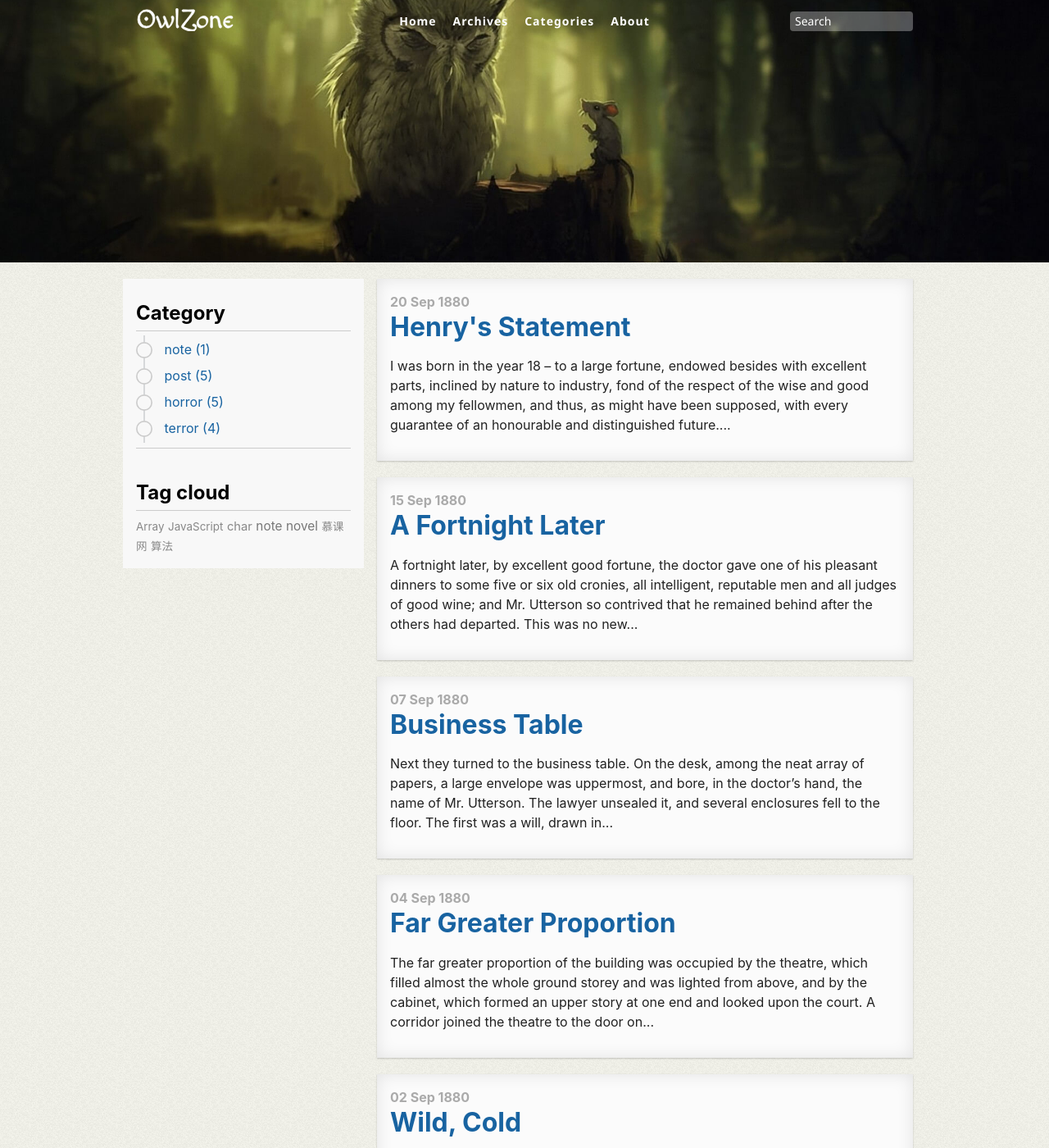
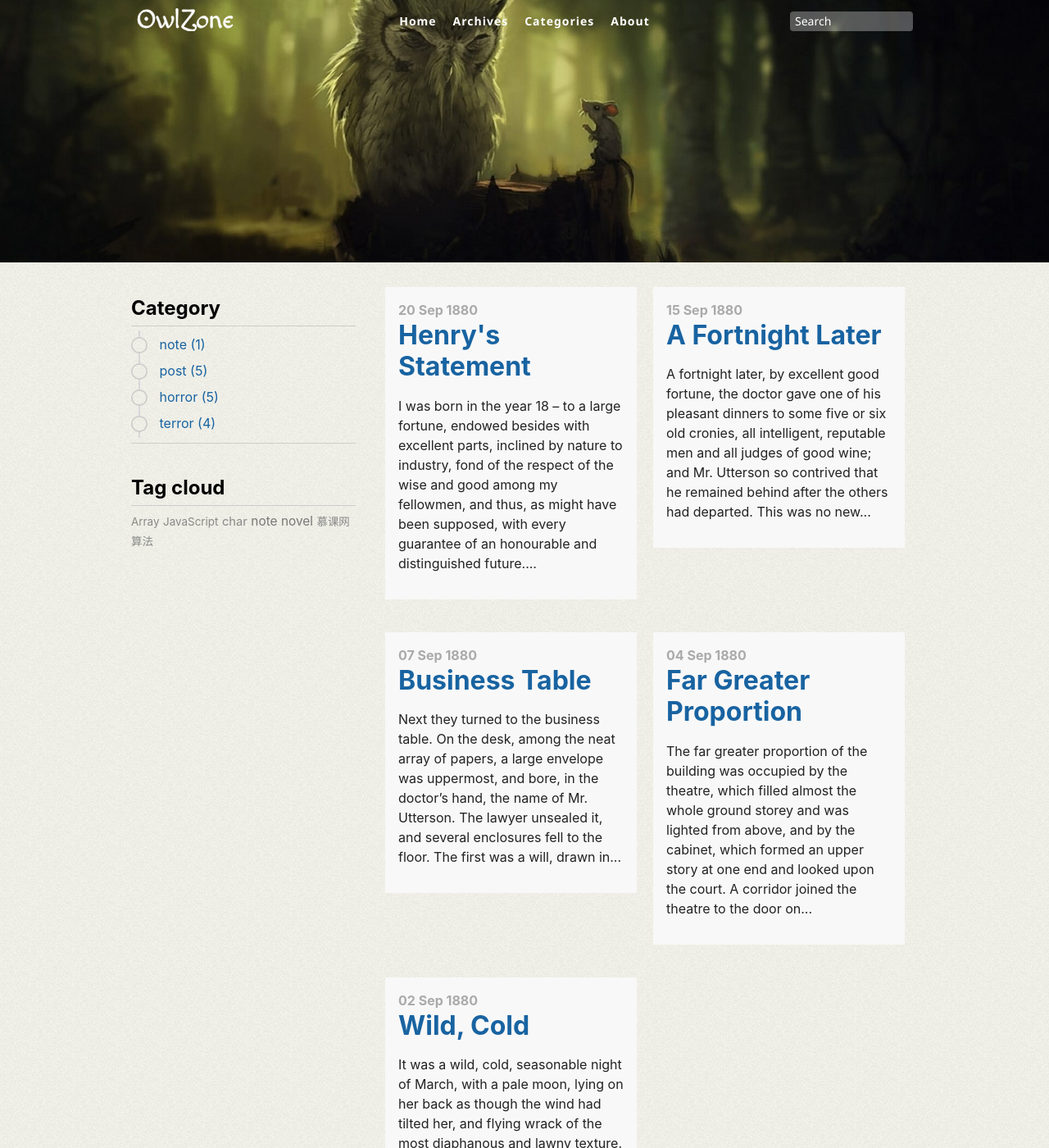
Before and after one commit to mapkts/owlzone, a Jekyll site: the page built from index.html, in a window 1280 px wide and 1400 px high. Shown: the whole window at 82% size. Built offline with Jekyll 4.4.1, drawn with Linux system fonts in a browser that asks for light colours; the list of posts is cut into pages by our own code.

Commit message:
Update header.js

```diff
--- a/assets/css/style.css
+++ b/assets/css/style.css
@@ -455,13 +455,21 @@ p {
 	text-align: left;
 	color: #222;
 }
-
+.flex-items {
+	display: flex;
+	flex-wrap: wrap;
+}
 .post-area li {
+	max-width: 50%;
 	position: relative;
 	margin-bottom: 20px;
+	padding: 10px;
+	/* background-color: #f8f8f8; */
+	/* box-shadow: 0 1px 2px rgba(0,0,0,.2), 0 0 20px rgba(0,0,0,.1) inset; */
+}
+.card {
+	background-color: #f8f8f8;
 	padding: 16px;
-	background-color: #fbfbfb;
-	box-shadow: 0 1px 2px rgba(0,0,0,.2), 0 0 20px rgba(0,0,0,.1) inset;
 }
 
 .post-area hr {
@@ -579,7 +587,11 @@ p {
 .widget-area {
 	float: left;
 	width: 30%;
-	background-color: #f8f8f8;
+	/* background-color: #f8f8f8; */
+	padding: 10px;
+}
+.widget-area .inner {
+	background: #f8f8f8;
 	padding: 16px;
 }
 @media (max-width: 980px) {
--- a/assets/js/owlzone.js
+++ b/assets/js/owlzone.js
@@ -5,16 +5,22 @@
 		$mask = $(".opacity-mask"),
 		$window = $(window),
 		animateHeight = $header.rect().height - $topbar.rect().height,
-		opacity, timer, reset;
+		opacity, timer, reset,
+		last = 0,
+		timeGap = 50;
 
 	$window.on("scroll", function () {
-		if (timer) {
-			clearTimeout(timer);
+		var now = new Date().getTime();
+
+		if (!timer) {
+			if (now - last > timeGap) {
+				timer = setTimeout(function () {
+					last = new Date().getTime();
+					applyOpacity();
+					timer = null;
+				}, timeGap)
+			}
 		}
-		timer = setTimeout(function () {
-			console.log("firing!");
-			applyOpacity();
-		}, 50);
 	});
 
 	// fix issues: reflesh page and resize window.
--- a/index.html
+++ b/index.html
@@ -5,7 +5,7 @@ title: Hello World!
 	<div class="post-area">
 		<ul class="flex-items">
 			{% for post in paginator.posts %}
-			<li>
+			<li class="flex-item">
 				<div class="card">
 					<div class="card-image" href="{{ post.url }}"></div>
 					<div class="post-date"><time>{{ post.date | date_to_string }}</time></div>
```
